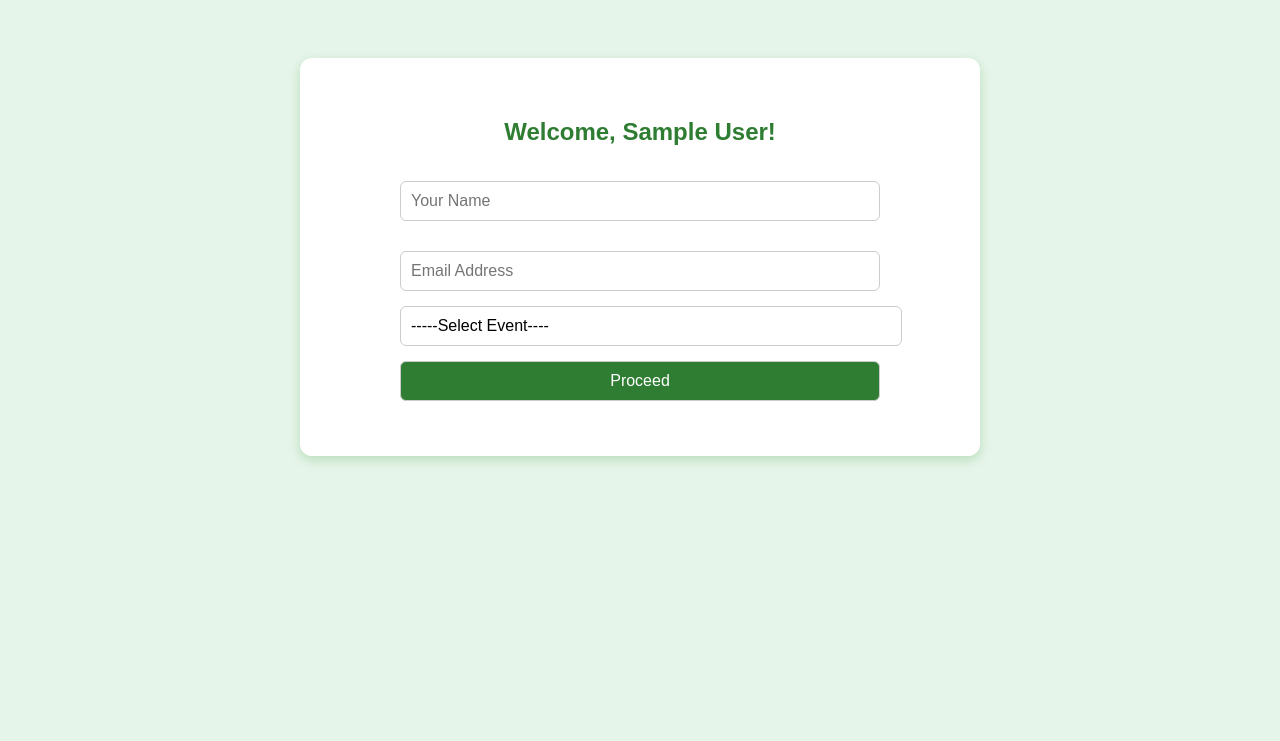
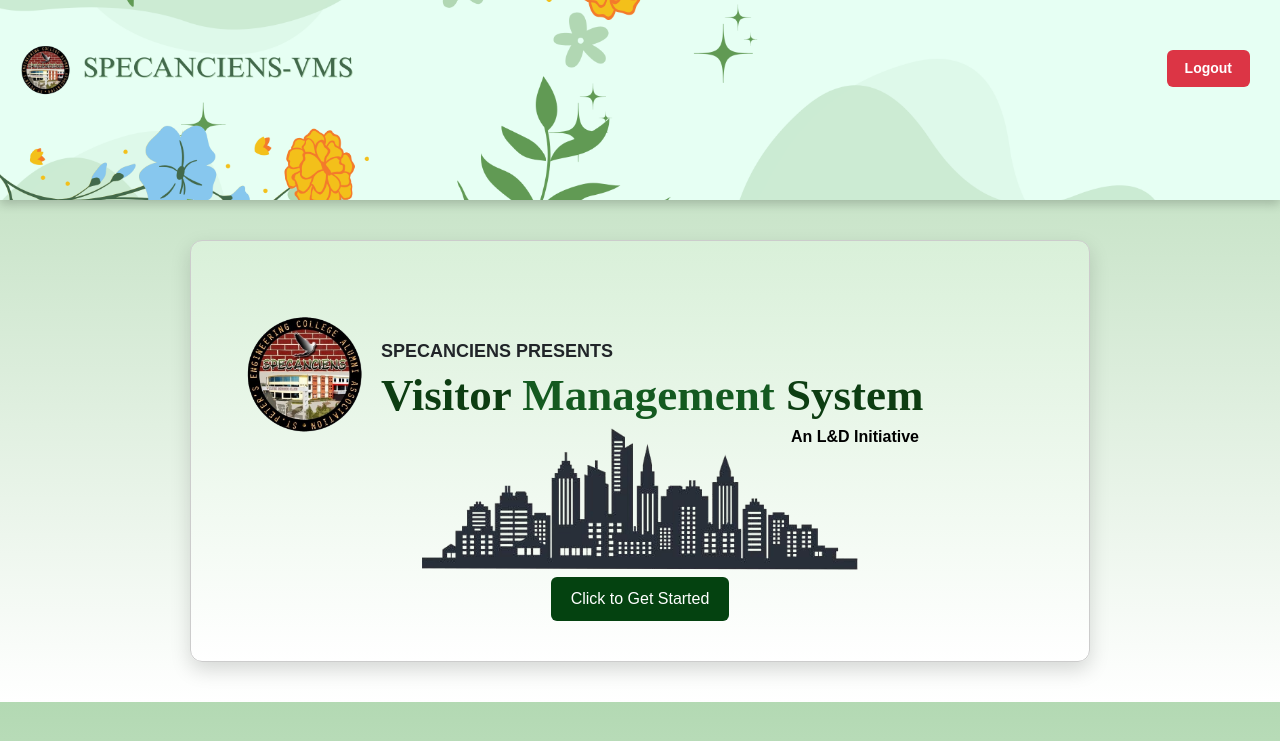
Before and after one commit to celestial-cyber/visitor_management_system, a PHP site: page /landing.php in a window 1280 px wide. Shown: the top 741 px of the page. Run offline with PHP 8.4, Linux system fonts and the light colour scheme; the visitor is signed in with stand-in values (Sample User, id 1); data that the repository does not hold is empty.

Commit message:
made admin and memember dashboard

```diff
--- a/include/side-bar.php
+++ b/include/side-bar.php
@@ -1,9 +1,9 @@
 <!-- Sidebar -->
     <ul class="sidebar navbar-nav">
       <li class="nav-item active">
-        <a class="nav-link" href="dashboard.php">
+        <a class="nav-link" href="admin_dashboard.php">
           <i class="fas fa-fw fa-tachometer-alt"></i>
-          <span>Dashboard</span>
+          <span>Admin Dashboard</span>
         </a>
       </li>
       <li class="nav-item">
@@ -21,7 +21,7 @@
       <li class="nav-item dropdown">
         <a class="nav-link dropdown-toggle" href="#" id="pagesDropdown" role="button" data-toggle="dropdown" aria-haspopup="true" aria-expanded="false" style="color: white;">
           <i class="fa fa-list-alt"></i>
-          <span>Manage Department</span>
+          <span>Manage Events</span>
         </a>
         <div class="dropdown-menu" aria-labelledby="pagesDropdown">
           <a class="dropdown-item" href="add-department.php">Add Department</a>
--- a/landing.php
+++ b/landing.php
@@ -2,181 +2,205 @@
 session_start();
 include 'connection.php';
 
-if(!isset($_SESSION['id'])) {
+// ✅ If not logged in → redirect to login
+if (!isset($_SESSION['id'])) {
     header("Location: login.php");
     exit();
 }
 
-$user_id = $_SESSION['id'];
-$success = "";
-$show_new_event_form = false;
+// ✅ Detect role from session
+$user_role = $_SESSION['role'] ?? 'member';
 
-// Handle success messages via GET (PRG pattern)
-if(isset($_GET['success'])){
-    $success = "Event '" . htmlspecialchars($_GET['success']) . "' registered successfully!";
-}
-if(isset($_GET['deleted'])){
-    $success = "Event '" . htmlspecialchars($_GET['deleted']) . "' deleted successfully!";
-}
-
-// Fetch all events user has registered for
-$registered_events = [];
-$result = $conn->query("SELECT event FROM event_registrations WHERE user_id = $user_id");
-if($result){
-    while($row = $result->fetch_assoc()){
-        $registered_events[] = $row['event'];
-    }
-}
-
-// Handle event deletion
-if(isset($_POST['delete_event'])){
-    $event_to_delete = $_POST['delete_event'];
-    $stmt = $conn->prepare("DELETE FROM event_registrations WHERE user_id = ? AND event = ?");
-    $stmt->bind_param("is", $user_id, $event_to_delete);
-    $stmt->execute();
-    $stmt->close();
-
-    header("Location: landing.php?deleted=" . urlencode($event_to_delete));
-    exit();
-}
-
-// Main form submission
-if(isset($_POST['register_btn'])){
-    $event = $_POST['event'];
-    if($event == "Nostalgia"){
-        header("Location:dashboard.php");
-        exit();
-    }
-    else if($event == "New Event"){
-        $show_new_event_form = true;
-    }
-}
-
-// New event registration
-if(isset($_POST['new_event_submit'])){
-    $event_name = $_POST['event_name'];
-    $event_date = $_POST['event_date'];
-    $email = isset($_SESSION['email']) ? $_SESSION['email'] : $_POST['email'];
-
-    $stmt = $conn->prepare("INSERT INTO event_registrations (user_id, name, email, event, event_date) VALUES (?, ?, ?, ?, ?)");
-    $stmt->bind_param("issss", $user_id, $_SESSION['name'], $email, $event_name, $event_date);
-    $stmt->execute();
-    $stmt->close();
-
-    // Redirect using GET after successful registration
-    header("Location: dashboard.php?event=" . urlencode($event_name));
-
-    exit();
-}
+// ✅ Dashboard link based on role
+$dashboard_link = ($user_role === 'admin') ? "admin_dashboard.php" : "member_dashboard.php";
 ?>
-
 <!DOCTYPE html>
 <html lang="en">
 <head>
 <meta charset="UTF-8">
-<title>Event Landing Page</title>
+<title>Visitor Management System</title>
+<link rel="stylesheet" href="https://cdn.jsdelivr.net/npm/bootstrap@5.3.0/dist/css/bootstrap.min.css">
 <style>
-body { font-family: Arial,sans-serif; background: #e6f5ea; padding:50px 0; text-align:center; }
-.container { background:#fff; padding:40px; max-width:600px; margin:auto; border-radius:12px; box-shadow:0 4px 12px rgba(0,128,0,0.2);}
-h2 { color:#2e7d32; margin-bottom:20px;}
-form input, form button { width:80%; max-width:100%; padding:10px; margin:15px 0; border-radius:6px; border:1px solid #ccc; font-size:16px; box-sizing:border-box;}
-button { padding:12px 25px; background:#2e7d32; color:#fff; border:none; border-radius:6px; font-size:16px; cursor:pointer;}
-button:hover { background:#1b5e20;}
-.success { color:#1b5e20; font-weight:bold; margin-bottom:15px;}
-/* Custom dropdown */
-.custom-dropdown { position: relative; width: 80%; margin: auto; text-align:left;}
-.dropdown-btn { width: 100%; padding:10px; border:1px solid #ccc; border-radius:6px; cursor:pointer; background:#fff; display:flex; justify-content: space-between; align-items: center;}
-.dropdown-content { display:none; position:absolute; background:#fff; width:100%; max-height:200px; overflow-y:auto; border:1px solid #ccc; border-radius:6px; z-index:100; }
-.dropdown-content div { padding:10px; border-bottom:1px solid #eee; display:flex; justify-content:space-between; align-items:center; cursor:pointer; }
-.dropdown-content div:hover { background:#e6f5ea; }
-.delete-btn { background:#2e7d32; color:#fff; border:none; border-radius:50%; width:20px; height:20px; cursor:pointer; font-weight:bold; line-height:16px; }
+body {
+  margin: 0;
+  font-family: Arial, sans-serif;
+  /* Darker green gradient background */
+  background: linear-gradient(to bottom, #b3d9b3, #ffffff);
+}
+
+/* Banner box */
+.banner {
+  position: relative;
+  width: 100%;
+  height: 200px;
+  margin-bottom: 10px;
+  box-shadow: 0 4px 10px rgba(0,0,0,0.2);
+  overflow: hidden;
+}
+
+.banner img {
+  width: 100%;
+  height: 100%;
+  object-fit: cover;
+  display: block;
+}
+
+/* Banner content layout */
+.banner-content {
+  position: absolute;
+  top: 20px;
+  left: 30px;
+  right: 30px;
+  display: flex;
+  justify-content: flex-end;
+  align-items: center;
+}
+
+/* Logout button */
+.logout-btn {
+  background-color: #dc3545; /* Red theme */
+  color: #fff;
+  padding: 8px 18px;
+  border-radius: 6px;
+  text-decoration: none;
+  font-weight: bold;
+  font-size: 14px;
+  transition: background 0.3s;
+  position: relative;
+  top: 30px;
+}
+.logout-btn:hover {
+  background-color: #c82333;
+  color: #fff;
+}
+
+/* Center content card with green gradient */
+.center-box {
+  border: 1px solid #ccc;
+  border-radius: 12px;
+  margin: 40px auto;
+  max-width: 900px;
+  padding: 120px 40px 40px 40px; /* extra top padding for logos */
+  text-align: center;
+  position: relative; /* For logo positioning */
+  background: linear-gradient(to bottom, #d9f0d9, #ffffff);
+  box-shadow: 0 8px 20px rgba(0,0,0,0.15);
+}
+
+/* Logos inside the card - bigger and diagonally lower */
+.logo-left {
+  max-height: 150px;
+  position: absolute;
+  top: 60px;   /* move diagonally down */
+  left: 40px;
+}
+
+.logo-right {
+  max-height: 120px;
+  position: absolute;
+  top: 60px;   /* move diagonally down */
+  right: 30px;
+}
+
+/* Illustration */
+/* Illustration */
+/* Illustration */
+.illustration {
+  max-height: 200px;
+  margin: -80px auto -25px auto; /* top 10px, bottom 20px, centered */
+  display: block;
+}
+
+
+/* Get Started Button */
+.btn-theme {
+  background-color: #044210ff;
+  color: #fff;
+  font-size: 16px;
+  padding: 10px 20px;
+  border-radius: 6px;
+  text-decoration: none;
+  border: none;
+}
+.btn-theme:hover {
+  background-color: #0da114ff;
+  color: #fff;
+}
+/* Visitor Management System title */
+/* Visitor Management System title */
+/* Visitor Management System title */
+/* Visitor Management System title */
+/* Visitor Management System title */
+/* Visitor Management System title */
+.main-title {
+  font-family: 'Times New Roman', Times, serif;
+  font-size: 45px;           /* slightly larger */
+  font-weight: bold;
+  color: #0d3d12;            /* even darker green */
+  text-align: left;
+  margin-left: 150px;        /* align with left logo */
+  margin-top: -25px;         /* move slightly upward */
+  margin-bottom: 20px;
+}
+/* L&D Initiative subtitle */
+/* L&D Initiative subtitle */
+/* L&D Initiative subtitle on the right */
+/* L&D Initiative subtitle on the right */
+.subtitle {
+  font-family: Arial, sans-serif;
+  font-size: 16px;          /* smaller font */
+  font-weight: bold;
+  color: #000000;           /* black */
+  text-align: right;         /* align text to right */
+  margin-right: 130px;        /* distance from right edge */
+  margin-top: -15px;          /* closer to main title */
+  margin-bottom: 20px;
+}
+
+
+
+
 </style>
 </head>
 <body>
-<div class="container">
-<?php if(!$show_new_event_form) { ?>
-    <h2>Welcome, <?php echo $_SESSION['name']; ?>!</h2>
-<?php } else { ?>
-    <h2>Register New Event</h2>
-<?php } ?>
+
+<!-- Banner -->
+<div class="banner">
+  <img src="Images/banner.png" alt="VMS Banner">
+  <div class="banner-content">
+    <a href="logout.php" class="logout-btn">Logout</a>
+  </div>
+</div>
+
+<!-- Main Center Card -->
+<div class="center-box">
+  <!-- Logos inside card -->
+  <img src="Images/SALogo.png" class="logo-left" alt="SA Logo">
 
 
-<?php if($success != "") { echo "<div class='success'>$success</div>"; } ?>
-
-<?php if(!$show_new_event_form) { ?>
-<form method="POST" action="">
-<input type="text" name="name" placeholder="Your Name" required>
-<input type="email" name="email" placeholder="Email Address" required>
-
-<div class="custom-dropdown">
-    <div class="dropdown-btn">-----Select Event----</div>
-    <div class="dropdown-content">
-        <div data-value="Nostalgia">Nostalgia</div>
-        <?php foreach($registered_events as $evt): ?>
-            <div data-value="<?php echo $evt; ?>" style="display:flex; justify-content:space-between; align-items:center;">
-                <span><?php echo $evt; ?></span>
-                <button type="button" class="delete-btn" onclick="deleteEvent('<?php echo $evt; ?>')">"X"</button>
-            </div>
-        <?php endforeach; ?>
-        <div data-value="New Event">New Event Registration</div>
-    </div>
-</div>
-<input type="hidden" name="event" id="selected-event" required>
-
-<button type="submit" name="register_btn">Proceed</button>
-</form>
-<?php } ?>
-
-<?php if($show_new_event_form) { ?>
-
-<form method="POST" action="">
-<input type="text" name="event_name" placeholder="Event Name" required>
-<input type="date" name="event_date" required>
-<input type="email" name="email" value="<?php echo isset($_SESSION['email']) ? $_SESSION['email'] : ''; ?>" hidden>
-<button type="submit" name="new_event_submit">Register Event</button>
-</form>
-<?php } ?>
-
-<!-- Hidden delete form -->
-<form method="POST" action="" id="delete-form" style="display:none;">
-    <input type="hidden" name="delete_event" id="delete-event-input">
-</form>
-
+  <!-- SPECANCIENS PRESENTS next to left logo -->
+  <div style="display: flex; align-items: center; justify-content: flex-start; margin-bottom: 30px; margin-left: 150px; margin-top: -20px;">
+    <h5 style="font-weight: bold; font-size: 18px; margin: 0;">SPECANCIENS PRESENTS</h5>
 </div>
 
-<script>
-// Toggle dropdown
-document.querySelector('.dropdown-btn').addEventListener('click', function(){
-    document.querySelector('.dropdown-content').style.display =
-        document.querySelector('.dropdown-content').style.display === 'block' ? 'none' : 'block';
-});
-// Set selected event
-document.querySelectorAll('.dropdown-content div[data-value]').forEach(function(item){
-    item.addEventListener('click', function(e){
-        if(e.target.classList.contains('delete-btn')) return; // ignore clicks on delete
-        document.querySelector('.dropdown-btn').innerText = this.dataset.value;
-        document.getElementById('selected-event').value = this.dataset.value;
-        document.querySelector('.dropdown-content').style.display='none';
-    });
-});
 
-// Delete event function
-function deleteEvent(evtName){
-    if(confirm("Are you sure you want to delete '"+evtName+"'?")){
-        document.getElementById('delete-event-input').value = evtName;
-        document.getElementById('delete-form').submit();
-    }
-}
+  <!-- Card Content -->
+<h2 class="main-title">
+  Visitor <span style="color:#145a20;">Management</span> System
+</h2>
 
-// ✅ Auto-hide success message after 3 seconds
-setTimeout(function(){
-    var msg = document.querySelector('.success');
-    if(msg){
-        msg.style.transition = "opacity 1s ease"; // fade-out
-        msg.style.opacity = "0";
-        setTimeout(function(){ msg.remove(); }, 1000); // remove after fade
-    }
-}, 3000);
-</script>
+
+
+<h5 class="subtitle">An L&D Initiative</h5>
+
+
+  <img src="Images\buildings.png" alt="Illustration" class="illustration">
+
+  <!-- Get Started Button -->
+  <div class="mt-3">
+    <a href="<?php echo $dashboard_link; ?>" class="btn btn-theme">Click to Get Started</a>
+  </div>
+</div>
+
 </body>
 </html>
```
Also changed, not shown: index.php (+118 -65 lines), member_dashboard.php (added, +200 -0 lines), Images/SALogo.png (added), Images/banner.png (added), Images/buildings.png (added), Images/member_login.png (added), admin_dashboard.php (renamed from dashboard.php).
